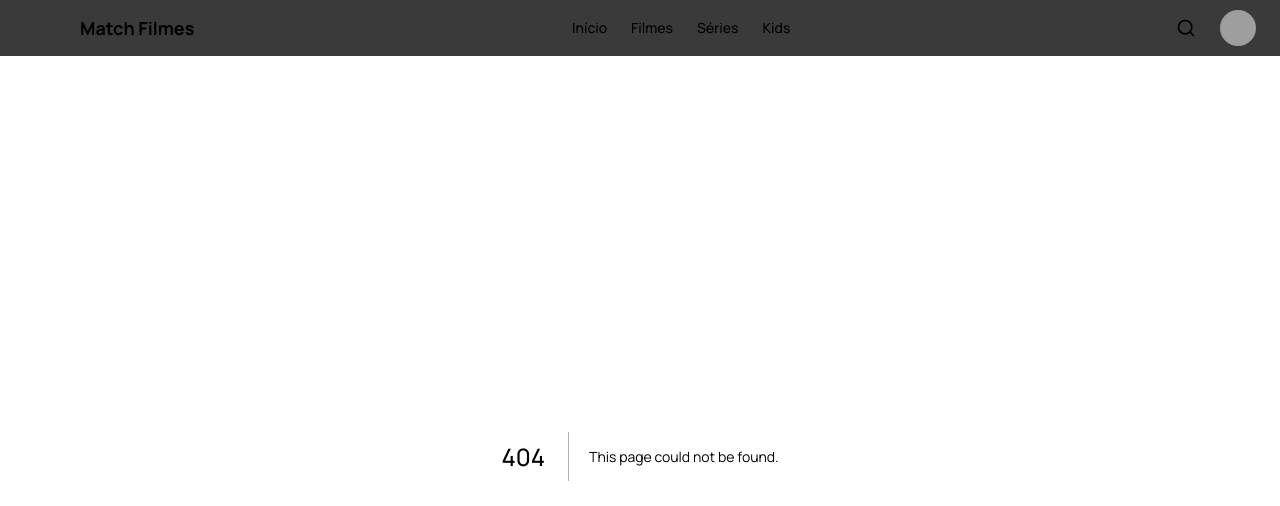
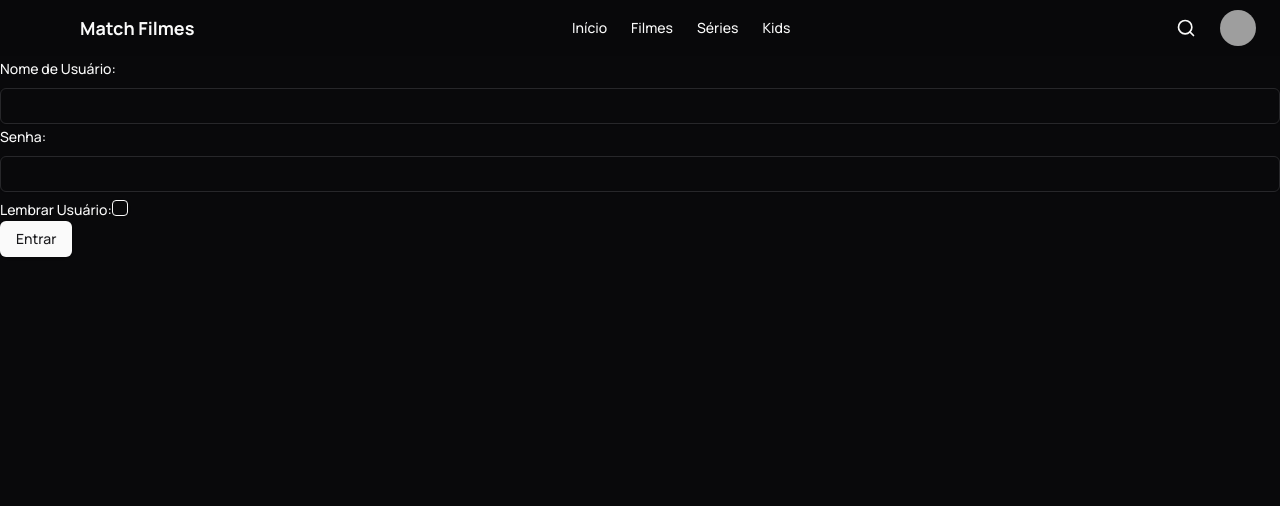
Before and after one commit to match-filmes/match-filmes-frontend, a Next.js app: page /auth/login in a window 1280 px wide. Before the commit this address had no page. Shown: the top 506 px of the page. Built offline with nearby package versions, Linux system fonts and the light colour scheme; grey boxes are pictures that could not be loaded.

Commit message:
feat: auth hook/context/implementation

```diff
--- /dev/null
+++ b/app/auth/login/components/login-form.tsx
@@ -0,0 +1,122 @@
+'use client'
+
+import {
+  FormItem,
+  FormLabel,
+  FormControl,
+  FormMessage,
+} from '@/components/ui/form'
+import { Controller, FormProvider, useForm } from 'react-hook-form'
+import { zodResolver } from '@hookform/resolvers/zod'
+import { Button } from '@/components/ui/button'
+import { Input } from '@/components/ui/input'
+import { Checkbox } from '@/components/ui/checkbox'
+import z from 'zod'
+import { useAuth } from '@/contexts/auth-context'
+import { useState } from 'react'
+import { LoginData } from '@/interfaces/auth-data'
+
+const loginSchema = z.object({
+  username: z.string().nonempty('O nome de usuário é obrigatório.'),
+  password: z.string().nonempty('A senha é obrigatória.'),
+  rememberUser: z.boolean(),
+})
+
+export default function LoginForm() {
+  const methods = useForm<LoginData>({
+    resolver: zodResolver(loginSchema),
+    defaultValues: { rememberUser: false },
+  })
+
+  const { login } = useAuth()
+  const [loading, setLoading] = useState<boolean>(false)
+  const [error, setError] = useState<string>('')
+
+  const onSubmit = async (data: LoginData) => {
+    setLoading(true)
+    setError('')
+    try {
+      const result = await login(data)
+      if (result.success) {
+        /* Handle successful login */
+      } else {
+        setError(result.error || 'Erro ao realizar o login.')
+      }
+    } catch (error) {
+      setError('Erro ao realizar o login.')
+      console.error(error)
+    } finally {
+      setLoading(false)
+    }
+  }
+
+  return (
+    <FormProvider {...methods}>
+      <form onSubmit={methods.handleSubmit(onSubmit)}>
+        {/* Username Field */}
+        <FormItem>
+          <FormLabel htmlFor="username">Nome de Usuário:</FormLabel>
+          <Controller
+            name="username"
+            control={methods.control}
+            render={({ field }) => (
+              <FormControl>
+                <Input id="username" {...field} />
+              </FormControl>
+            )}
+          />
+          {methods.formState.errors.username && (
+            <FormMessage>
+              {methods.formState.errors.username.message}
+            </FormMessage>
+          )}
+        </FormItem>
+
+        {/* Password Field */}
+        <FormItem>
+          <FormLabel htmlFor="password">Senha:</FormLabel>
+          <Controller
+            name="password"
+            control={methods.control}
+            render={({ field }) => (
+              <FormControl>
+                <Input id="password" type="password" {...field} />
+              </FormControl>
+            )}
+          />
+          {methods.formState.errors.password && (
+            <FormMessage>
+              {methods.formState.errors.password.message}
+            </FormMessage>
+          )}
+        </FormItem>
+
+        {/* Remember User Checkbox */}
+        <FormItem>
+          <FormLabel htmlFor="rememberUser">Lembrar Usuário:</FormLabel>
+          <Controller
+            name="rememberUser"
+            control={methods.control}
+            render={({ field }) => (
+              <FormControl>
+                <Checkbox
+                  id="rememberUser"
+                  checked={field.value}
+                  onCheckedChange={(checked) => field.onChange(checked)}
+                />
+              </FormControl>
+            )}
+          />
+        </FormItem>
+
+        {/* Submit Button */}
+        <Button type="submit" disabled={loading}>
+          {loading ? 'Carregando...' : 'Entrar'}
+        </Button>
+
+        {/* Error Message */}
+        {error && <p>Ocorreu um Erro: {error}</p>}
+      </form>
+    </FormProvider>
+  )
+}
--- /dev/null
+++ b/app/auth/login/page.tsx
@@ -0,0 +1,11 @@
+import { Metadata } from 'next'
+import LoginForm from './components/login-form'
+
+export const metadata: Metadata = {
+  title: 'Login',
+  description: 'Realize o login para aproveitar os melhores sucessos.',
+}
+
+export default function Register() {
+  return <LoginForm />
+}
--- a/app/auth/register/components/register-form.tsx
+++ b/app/auth/register/components/register-form.tsx
@@ -1,4 +1,5 @@
 'use client'
+
 import {
   FormItem,
   FormLabel,
@@ -9,41 +10,51 @@ import { Controller, FormProvider, useForm } from 'react-hook-form'
 import { zodResolver } from '@hookform/resolvers/zod'
 import { Button } from '@/components/ui/button'
 import { Input } from '@/components/ui/input'
-import { useAxios } from '@/hooks/use-axios'
 import z from 'zod'
+import { useAuth } from '@/contexts/auth-context'
+import { useState } from 'react'
+import { RegisterData } from '@/interfaces/auth-data'
 
 export const registerSchema = z.object({
-  fullName: z.string().max(50),
-  username: z.string().max(50),
-  email: z.string().email({ message: 'O e-mail não é válido.' }),
+  fullName: z.string().max(50).nonempty('O nome completo é obrigatório.'),
+  username: z.string().max(50).nonempty('O usuário é obrigatório.'),
+  email: z
+    .string()
+    .email({ message: 'O e-mail não é válido.' })
+    .nonempty('O e-mail é obrigatório.'),
   password: z
     .string()
-    .min(6, { message: 'A senha deve conter no mínimo 6 caracteres.' }),
+    .min(6, { message: 'A senha deve conter no mínimo 6 caracteres.' })
+    .nonempty('A senha é obrigatória.'),
 })
 
-export type User = z.infer<typeof registerSchema>
-
 export default function RegisterForm() {
-  const methods = useForm<User>({
+  const methods = useForm<RegisterData>({
     resolver: zodResolver(registerSchema),
   })
 
-  const { response, error, loading, refetch } = useAxios({
-    method: 'POST',
-    url: '/auth/register',
-  })
+  const { register } = useAuth()
+  const [loading, setLoading] = useState<boolean>(false)
+  const [error, setError] = useState<string>('')
+  const [successMessage, setSuccessMessage] = useState<string>('')
 
-  const onSubmit = async (data: User) => {
+  const onSubmit = async (data: RegisterData) => {
+    setLoading(true)
+    setError('')
+    setSuccessMessage('')
     try {
-      await refetch({
-        method: 'POST',
-        url: '/auth/register',
-        data,
-      })
-      methods.reset()
-      console.log(data)
+      const result = await register(data)
+      if (result.success) {
+        methods.reset()
+        setSuccessMessage('Cadastro Realizado com Sucesso!')
+      } else {
+        setError(result.error || 'Erro ao realizar o cadastro.')
+      }
     } catch (error) {
-      console.error('Erro ao realizar o cadastro.', error)
+      setError('Erro ao realizar o cadastro.')
+      console.error(error)
+    } finally {
+      setLoading(false)
     }
   }
 
@@ -125,7 +136,7 @@ export default function RegisterForm() {
         </Button>
 
         {error && <p>Ocorreu um Erro: {error}</p>}
-        {response && <p>Cadastro Realizado com Sucesso!</p>}
+        {successMessage && <p>{successMessage}</p>}
       </form>
     </FormProvider>
   )
--- a/app/auth/register/page.tsx
+++ b/app/auth/register/page.tsx
@@ -2,7 +2,7 @@ import { Metadata } from 'next'
 import RegisterForm from './components/register-form'
 
 export const metadata: Metadata = {
-  title: 'Cadastro | Match Filmes',
+  title: 'Cadastro',
   description: 'Realize o cadastro para aproveitar os melhores sucessos.',
 }
 
--- a/app/layout.tsx
+++ b/app/layout.tsx
@@ -3,6 +3,7 @@ import { cn } from '@/lib/utils'
 import './globals.css'
 import { Metadata } from 'next'
 import { Header } from '@/components/application/header'
+import { AuthProvider } from '@/contexts/auth-context'
 
 const fontHeading = Manrope({
   subsets: ['latin'],
@@ -51,8 +52,10 @@ export default function Layout({ children }: { children: React.ReactNode }) {
           fontBody.variable,
         )}
       >
-        <Header title="Match Filmes" />
-        {children}
+        <AuthProvider>
+          <Header title="Match Filmes" />
+          {children}
+        </AuthProvider>
       </body>
     </html>
   )
--- /dev/null
+++ b/contexts/auth-context.tsx
@@ -0,0 +1,121 @@
+'use client'
+
+import React, {
+  createContext,
+  useContext,
+  useState,
+  useEffect,
+  ReactNode,
+  useCallback,
+} from 'react'
+import axios, { AxiosError } from 'axios'
+import Cookies from 'js-cookie'
+import { baseUrl } from '@/utils/Endpoints'
+import { User } from '@/interfaces/user'
+import { RegisterData, LoginData } from '@/interfaces/auth-data'
+import { ErrorResponse, AuthResponse } from '@/interfaces/auth-response'
+
+axios.defaults.baseURL = baseUrl
+
+interface AuthContextType {
+  user: User | null
+  login: (loginData: LoginData) => Promise<{ success: boolean; error?: string }>
+  logout: () => void
+  register: (
+    userData: RegisterData,
+  ) => Promise<{ success: boolean; error?: string }>
+}
+
+const AuthContext = createContext<AuthContextType | undefined>(undefined)
+
+export const useAuth = (): AuthContextType => {
+  const context = useContext(AuthContext)
+  if (!context) {
+    throw new Error('useAuth must be used within an AuthProvider')
+  }
+  return context
+}
+
+interface AuthProviderProps {
+  children: ReactNode
+}
+
+export const AuthProvider: React.FC<AuthProviderProps> = ({ children }) => {
+  const [user, setUser] = useState<User | null>(null)
+
+  useEffect(() => {
+    const token = Cookies.get('token')
+    if (token) {
+      axios
+        .get<User>('/auth/user', {
+          headers: {
+            Authorization: `Bearer ${token}`,
+          },
+        })
+        .then((response) => setUser(response.data))
+        .catch(() => {
+          Cookies.remove('token')
+          setUser(null)
+        })
+    }
+  }, [])
+
+  const login = useCallback(
+    async (
+      loginData: LoginData,
+    ): Promise<{ success: boolean; error?: string }> => {
+      try {
+        const response = await axios.post<AuthResponse>(
+          '/auth/login',
+          loginData,
+        )
+        const { token, user } = response.data
+        Cookies.set('token', token)
+        setUser(user)
+        return { success: true }
+      } catch (error) {
+        const err = error as AxiosError<ErrorResponse>
+        return {
+          success: false,
+          error: err.response?.data?.message || 'Login falhou!',
+        }
+      }
+    },
+    [],
+  )
+
+  const logout = useCallback((): void => {
+    Cookies.remove('token')
+    setUser(null)
+  }, [])
+
+  const register = useCallback(
+    async (
+      userData: RegisterData,
+    ): Promise<{ success: boolean; error?: string }> => {
+      try {
+        const response = await axios.post<AuthResponse>(
+          '/auth/register',
+          userData,
+        )
+        const { token, user } = response.data
+        Cookies.set('token', token)
+        setUser(user)
+        return { success: true }
+      } catch (error) {
+        const err = error as AxiosError<ErrorResponse>
+        return {
+          success: false,
+          error: err.response?.data?.message || 'Registro falhou!',
+        }
+      }
+    },
+    [],
+  )
+
+  return (
+    <AuthContext.Provider value={{ user, login, logout, register }}>
+      {children}
+    </AuthContext.Provider>
+  )
+}
--- /dev/null
+++ b/interfaces/auth-data.ts
@@ -0,0 +1,12 @@
+export interface LoginData {
+  username: string
+  password: string
+  rememberUser: boolean
+}
+
+export interface RegisterData {
+  fullName: string
+  username: string
+  email: string
+  password: string
+}
--- /dev/null
+++ b/interfaces/auth-response.ts
@@ -0,0 +1,10 @@
+import { User } from './user'
+
+export interface AuthResponse {
+  token: string
+  user: User
+}
+
+export interface ErrorResponse {
+  message: string
+}
--- /dev/null
+++ b/interfaces/user.ts
@@ -0,0 +1,6 @@
+export interface User {
+  id: string
+  fullName: string
+  username: string
+  email: string
+}
--- a/package.json
+++ b/package.json
@@ -46,6 +46,7 @@
     "date-fns": "^3.6.0",
     "embla-carousel-react": "^8.3.0",
     "input-otp": "^1.2.4",
+    "js-cookie": "^3.0.5",
     "lucide-react": "^0.441.0",
     "next": "14.2.12",
     "next-themes": "^0.3.0",
@@ -63,6 +64,7 @@
   },
   "devDependencies": {
     "@rocketseat/eslint-config": "^2.2.2",
+    "@types/js-cookie": "^3.0.6",
     "@types/node": "^20",
     "@types/react": "^18",
     "@types/react-dom": "^18",
```
Also changed, not shown: 1 other file (tests, documents, lock files or other folders).
